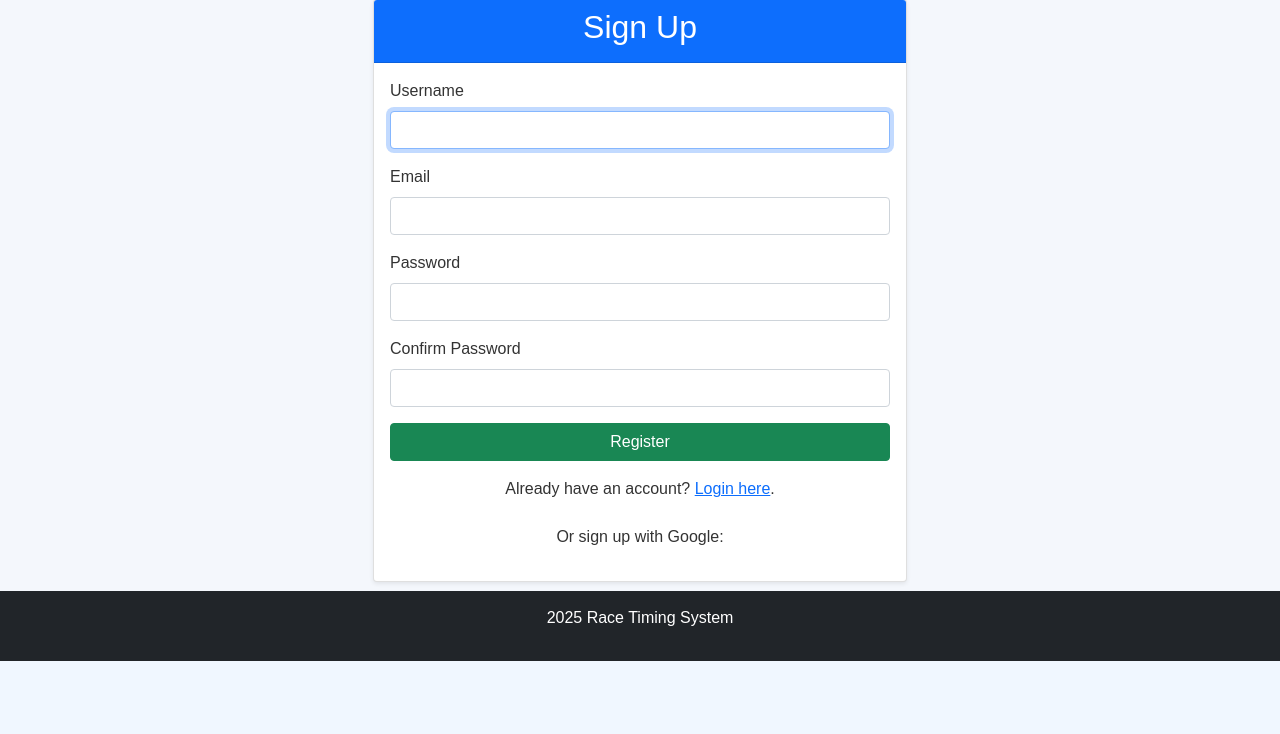
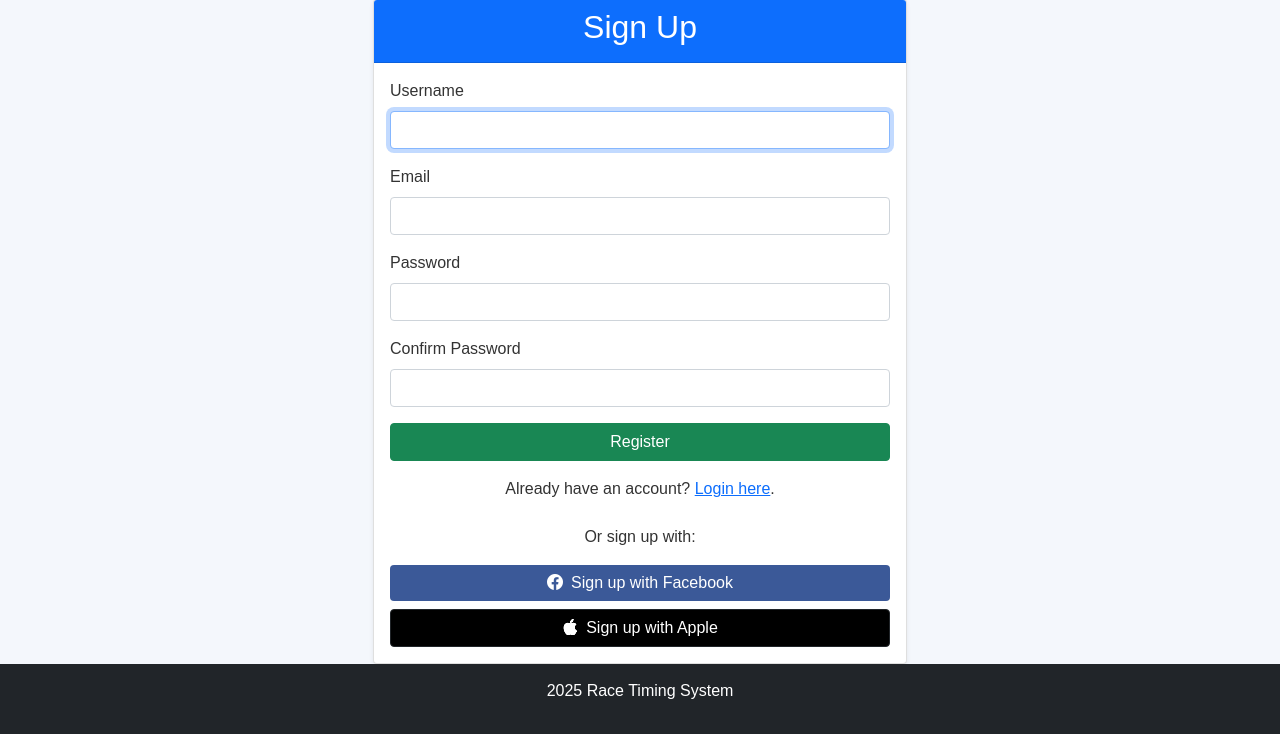
Before and after one commit to JakeGT/RaceTimingSystem, a Django app: page /register/ in a window 1280 px wide. Shown: the part 139-873 px from the top of the page. Before the commit the page ends 800 px from the top, so only its background shows below. Run offline with Django 5.2, Linux system fonts and the light colour scheme; parts of the project's set-up code (start-up, migrations or seed data) failed here and were passed over; some libraries are stand-ins or nearby versions.

Commit message:
Added Facebook and Apple sign up/in buttons
TODO

```diff
--- a/running/app/templates/app/register.html
+++ b/running/app/templates/app/register.html
@@ -30,7 +30,7 @@
                     <form method="post" action="{% url 'register' %}">
                         {% csrf_token %}
 
-                        <!-- Show form errors if any -->
+                        <!-- Form Errors -->
                         {% if form.errors %}
                             <div class="alert alert-danger">
                                 <p><strong>Please correct the errors below:</strong></p>
@@ -44,6 +44,7 @@
                             </div>
                         {% endif %}
 
+                        <!-- Username -->
                         <div class="mb-3">
                             <label for="username" class="form-label">Username</label>
                             <input type="text" id="username" name="username" class="form-control {% if form.username.errors %}is-invalid{% endif %}" required autofocus>
@@ -52,6 +53,7 @@
                             {% endfor %}
                         </div>
 
+                        <!-- Email -->
                         <div class="mb-3">
                             <label for="email" class="form-label">Email</label>
                             <input type="email" id="email" name="email" class="form-control {% if form.email.errors %}is-invalid{% endif %}" required>
@@ -60,6 +62,7 @@
                             {% endfor %}
                         </div>
 
+                        <!-- Password -->
                         <div class="mb-3">
                             <label for="password1" class="form-label">Password</label>
                             <input type="password" id="password1" name="password1" class="form-control {% if form.password1.errors %}is-invalid{% endif %}" required>
@@ -68,6 +71,7 @@
                             {% endfor %}
                         </div>
 
+                        <!-- Confirm Password -->
                         <div class="mb-3">
                             <label for="password2" class="form-label">Confirm Password</label>
                             <input type="password" id="password2" name="password2" class="form-control {% if form.password2.errors %}is-invalid{% endif %}" required>
@@ -83,10 +87,18 @@
                         Already have an account? <a href="{% url 'login' %}">Login here</a>.
                     </p>
 
-                    <!-- Google Sign-In Integration -->
+                    <!-- Social Sign-In -->
                     <div class="text-center mt-4">
-                        <p>Or sign up with Google:</p>
-                        <div id="google-signin-button"></div>
+                        <p>Or sign up with:</p>
+                        <div id="google-signin-button" class="mb-3"></div>
+
+                        <a href="{% url 'facebook_login' %}" class="btn btn-primary w-100 mb-2" style="background-color: #3b5998; border: none;">
+                            <i class="bi bi-facebook me-2"></i>Sign up with Facebook
+                        </a>
+
+                        <a href="{% url 'apple_login' %}" class="btn btn-dark w-100" style="background-color: #000;">
+                            <i class="bi bi-apple me-2"></i>Sign up with Apple
+                        </a>
                     </div>
 
                 </div>
@@ -95,7 +107,7 @@
     </div>
 </div>
 
-<!-- Include the Google Sign-In script -->
+<!-- Google Sign-In Script -->
 <script src="https://accounts.google.com/gsi/client" async defer></script>
 <script>
   window.onload = function() {
@@ -106,13 +118,16 @@
 
     google.accounts.id.renderButton(
       document.getElementById("google-signin-button"),
-      { theme: "outline", size: "large" }
+      {
+        theme: "outline",
+        size: "large",
+        text: "signup_with"
+      }
     );
   };
 
   function handleCredentialResponse(response) {
     const token = response.credential;
-
     window.location.href = `/google-login/callback/?credential=${token}`;
   }
 </script>
--- a/running/app/urls.py
+++ b/running/app/urls.py
@@ -121,6 +121,12 @@ urlpatterns = [
 
     #  individual organiser application page
     path('organiser/applications/<int:app_id>/<str:action>/', views.handle_application, name='handle_application'),
+
+    #  log in with facebook account route
+    path('facebook-login/', lambda request: redirect('/accounts/facebook/login/'), name='facebook_login'),
+
+    #  log in with apple account route
+    path('apple-login/', lambda request: redirect('/accounts/apple/login/'), name='apple_login'),
 ]
 
 if settings.DEBUG:
```
Also changed, not shown: running/app/templates/app/login.html (+18 -7 lines).
